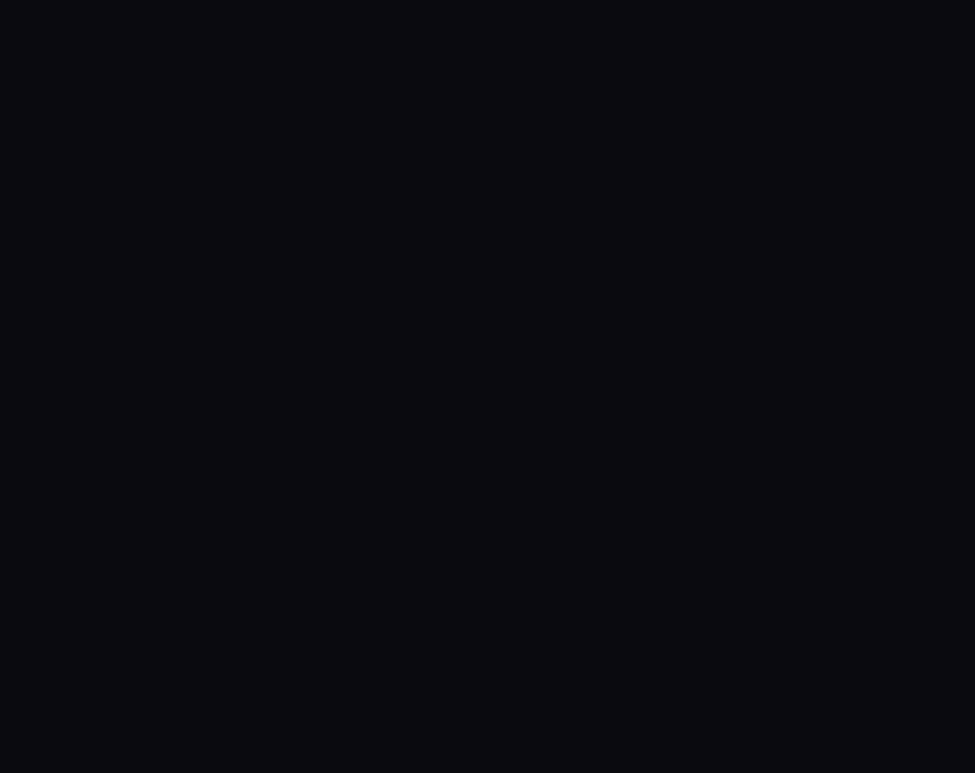
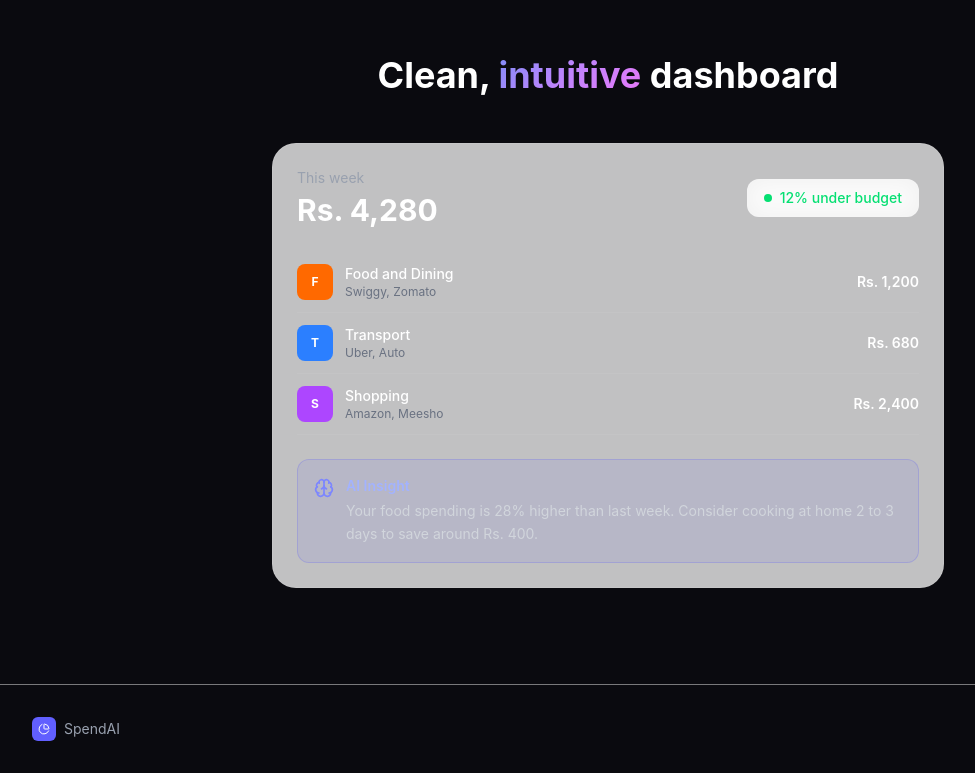
Before and after one commit to anushka-g28/ai-expense-tracker, a Next.js app: page / in a window 1280 px wide. Shown: the part 2209-2982 px from the top of the page, without its empty margins (32-1007 px from the left). Before the commit the page ends 2168 px from the top, so only its background shows below. Built offline with nearby package versions, Linux system fonts and the light colour scheme; no server answers.

Commit message:
Add Footer

```diff
--- a/app/page.tsx
+++ b/app/page.tsx
@@ -2,6 +2,8 @@ import Hero from "@/components/sections/Hero";
 import Navbar from "@/components/sections/Navbar";
 import Features from "@/components/sections/Features";
 import HowItWorks from "@/components/sections/HowItWorks";
+import Preview from "@/components/sections/Preview";
+import Footer from "@/components/sections/Footer";
 export default function HomePage() {
   return (
     <div style={{ background: "#0a0a0f", minHeight: "100vh" }}>
@@ -9,6 +11,8 @@ export default function HomePage() {
       <Hero />
       <Features />
       <HowItWorks />
+      <Preview />
+      <Footer />
     </div>
   );
 }
--- a/components/sections/Footer.tsx
+++ b/components/sections/Footer.tsx
@@ -0,0 +1,19 @@
+import { PieChart } from "lucide-react";
+
+export default function Footer() {
+  return (
+    <footer
+      className="py-8 px-6"
+      style={{ borderTop: "1px solid rgba(255,255,255,0.45)" }}
+    >
+      <div className="max-w-6xl mx-auto flex flex-col md:flex-row items-center justify-between gap-4">
+        <div className="flex items-center gap-2">
+          <div className="w-6 h-6 rounded-md bg-indigo-500 flex items-center justify-center">
+            <PieChart className="w-3 h-3 text-white" />
+          </div>
+          <span className="text-gray-400 text-sm">SpendAI</span>
+        </div>
+      </div>
+    </footer>
+  );
+}
--- a/components/sections/Preview.tsx
+++ b/components/sections/Preview.tsx
@@ -0,0 +1,79 @@
+import { Brain } from "lucide-react";
+import MockExpenseItem from "@/components/ui/MockExpenseItem";
+import { glassStyle, gradientText } from "@/lib/styles";
+
+export default function Preview() {
+  return (
+    <section id="preview" className="py-24 px-6">
+      <div className="max-w-2xl mx-auto">
+        <div className="text-center mb-12">
+          <h2 className="text-4xl font-bold text-white mb-4">
+            Clean, <span style={gradientText}>intuitive</span> dashboard
+          </h2>
+        </div>
+
+        {/* Mock Dashboard */}
+        <div style={{ ...glassStyle, borderRadius: "24px", padding: "24px" }}>
+          {/* Week header */}
+          <div className="flex items-center justify-between mb-6">
+            <div>
+              <p className="text-gray-400 text-sm">This week</p>
+              <p className="text-white text-3xl font-bold mt-1">Rs. 4,280</p>
+            </div>
+            <div
+              className="flex items-center gap-2 px-4 py-2 rounded-xl"
+              style={glassStyle}
+            >
+              <div className="w-2 h-2 rounded-full bg-green-400" />
+              <span className="text-green-400 text-sm font-medium">
+                12% under budget
+              </span>
+            </div>
+          </div>
+
+          {/* Expense rows */}
+          <div className="mb-6">
+            <MockExpenseItem
+              category="Food and Dining"
+              amount="Rs. 1,200"
+              note="Swiggy, Zomato"
+              color="bg-orange-500"
+            />
+            <MockExpenseItem
+              category="Transport"
+              amount="Rs. 680"
+              note="Uber, Auto"
+              color="bg-blue-500"
+            />
+            <MockExpenseItem
+              category="Shopping"
+              amount="Rs. 2,400"
+              note="Amazon, Meesho"
+              color="bg-purple-500"
+            />
+          </div>
+
+          {/* AI Insight */}
+          <div
+            className="flex gap-3 p-4 rounded-xl"
+            style={{
+              background: "rgba(99,102,241,0.1)",
+              border: "1px solid rgba(99,102,241,0.25)",
+            }}
+          >
+            <Brain className="w-5 h-5 text-indigo-400 shrink-0 mt-0.5" />
+            <div>
+              <p className="text-indigo-300 text-sm font-semibold mb-1">
+                AI Insight
+              </p>
+              <p className="text-gray-300 text-sm leading-relaxed">
+                Your food spending is 28% higher than last week. Consider
+                cooking at home 2 to 3 days to save around Rs. 400.
+              </p>
+            </div>
+          </div>
+        </div>
+      </div>
+    </section>
+  );
+}
--- a/components/ui/MockExpenseItem.tsx
+++ b/components/ui/MockExpenseItem.tsx
@@ -0,0 +1,34 @@
+interface MockExpenseItemProps {
+    category: string;
+    amount: string;
+    note:string;
+    color:string;
+}
+export default function MockExpenseItem ({
+    category,
+    amount,
+    note,
+    color
+}: MockExpenseItemProps) {
+    return (
+     <div
+      className="flex items-center justify-between py-3"
+      style={{ borderBottom: "1px solid rgba(255,255,255,0.05)" }}
+    >
+      <div className="flex items-center gap-3">
+        <div
+          className={`w-9 h-9 rounded-lg ${color} flex items-center justify-center flex-shrink-0`}
+        >
+          <span className="text-white text-xs font-bold">
+            {category.charAt(0)}
+          </span>
+        </div>
+        <div>
+          <p className="text-white text-sm font-medium">{category}</p>
+          <p className="text-gray-500 text-xs">{note}</p>
+        </div>
+      </div>
+      <span className="text-white font-semibold text-sm">{amount}</span>
+    </div>
+    )
+}
--- a/lib/styles.ts
+++ b/lib/styles.ts
@@ -1,5 +1,5 @@
 export const glassStyle: React.CSSProperties = {
-  background: "rgba(255,255,255,0.04)",
+  background: "rgba(255,255,255,0.75)",
   border: "1px solid rgba(255,255,255,0.08)",
   backdropFilter: "blur(12px)",
   WebkitBackdropFilter: "blur(12px)",
```
